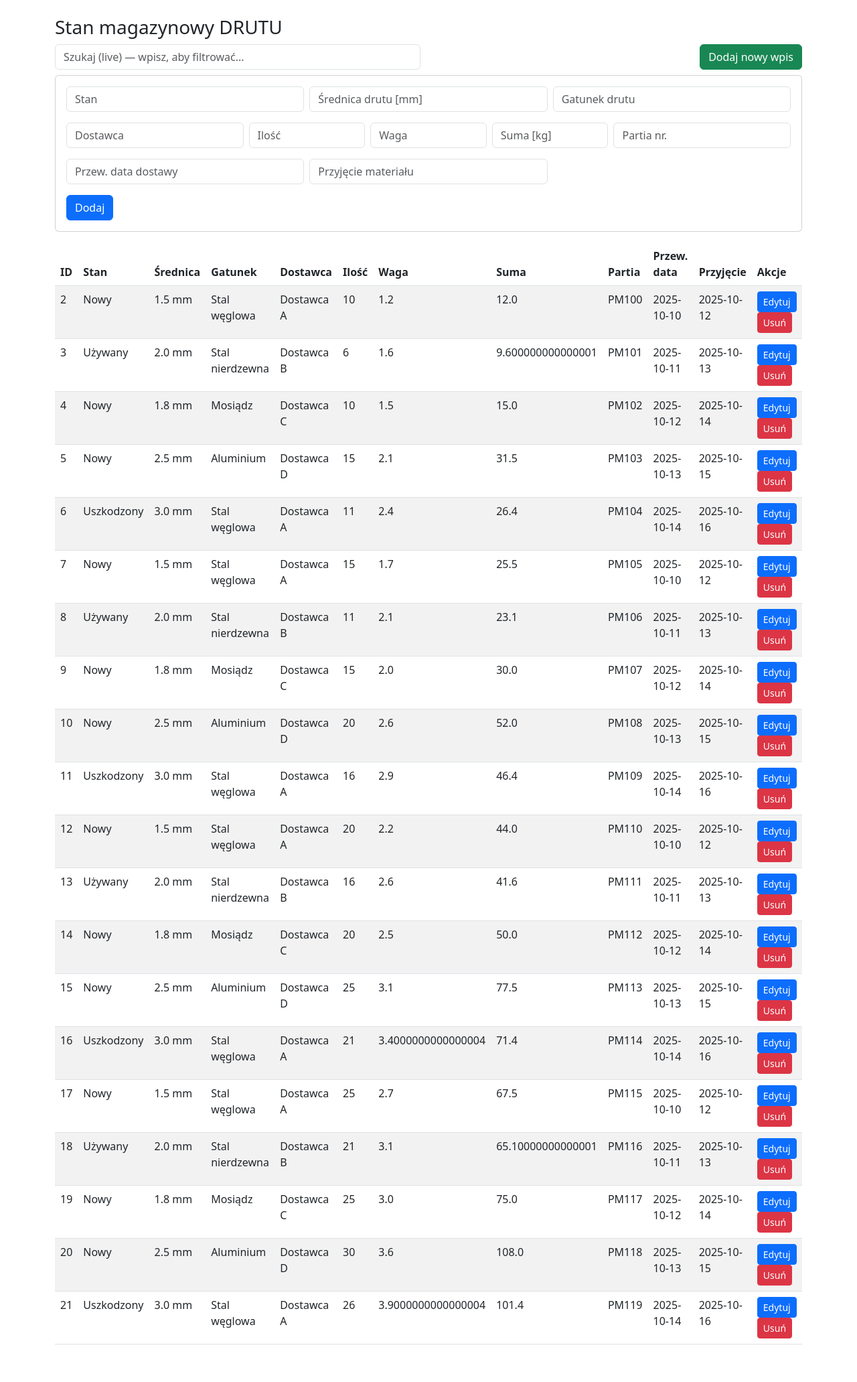
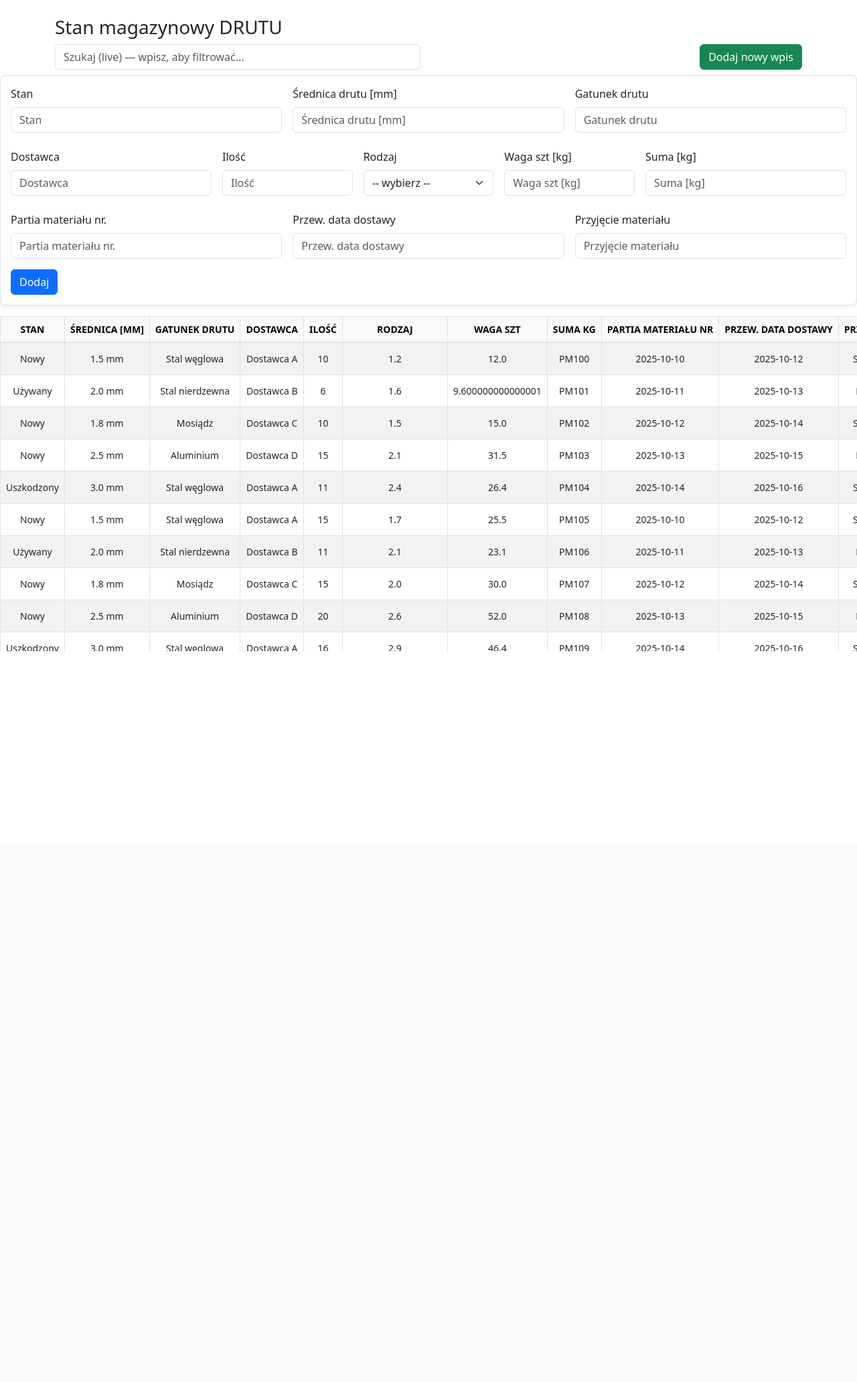
Before and after one commit to dawid50410/magazyn-web, a Flask app: page /drut in a window 1280 px wide, after a click on "Dodaj nowy wpis". Shown: the part 56-2119 px from the top of the page at 67% size. After the commit the page ends 1028 px from the top, so only its background shows below. Run offline with Flask 2, Linux system fonts and the light colour scheme; the visitor is signed in with stand-in values (Sample User, id 1).

Commit message:
dodanie opisow do wpisania rekordow, naprawienie opcji szukaj, dodanie odpowiednich nazw kolumn, dodnie obliczania wagi w drut html

```diff
--- a/app.py
+++ b/app.py
@@ -18,7 +18,7 @@
             session['username'] = username
             session['role'] = users.get_role(username)
             flash('Zalogowano pomyślnie', 'success')
-            return redirect(url_for('index'))
+            return redirect(url_for('drut_page'))
         else:
             flash('Błędne dane logowania', 'danger')
     return render_template('login.html')
--- /dev/null
+++ b/static/js/drut.js
@@ -0,0 +1,64 @@
+document.addEventListener("DOMContentLoaded", function() {
+  const ilosc = document.getElementById("ilosc");
+  const waga = document.getElementById("waga");
+  const suma = document.getElementById("suma");
+
+  function przeliczSume() {
+    const il = parseFloat(ilosc.value) || 0;
+    const wg = parseFloat(waga.value) || 0;
+    suma.value = (il * wg).toFixed(2);
+  }
+
+  ilosc.addEventListener("input", przeliczSume);
+  waga.addEventListener("input", przeliczSume);
+});
+
+const role = "{{ role }}";  // pamiętaj, żeby w HTML wstawić wartość roli admina
+
+// debounce helper
+function debounce(fn, delay) {
+  let t;
+  return function(...args) {
+    clearTimeout(t);
+    t = setTimeout(() => fn.apply(this, args), delay);
+  }
+}
+
+async function fetchDrut(q) {
+  const url = '/drut/search?q=' + encodeURIComponent(q);
+  const res = await fetch(url);
+  if (!res.ok) return;
+  const body = document.getElementById('drutBody');
+  body.innerHTML = '';
+  const data = await res.json();
+
+  data.forEach(row => {
+    const tr = document.createElement('tr');
+    tr.innerHTML = `
+      <td>${row.stan||''}</td>
+      <td>${row.srednica_drutu||''}</td>
+      <td>${row.gatunek_drutu||''}</td>
+      <td>${row.dostawca||''}</td>
+      <td>${row.ilosc_szpule_kregi||''}</td>
+      <td>${row.rodzaj||''}</td>
+      <td>${row.waga||''}</td>
+      <td>${row.suma_kg||''}</td>
+      <td>${row.partia_materialu_nr||''}</td>
+      <td>${row.przewidywana_data_dostawy||''}</td>
+      <td>${row.przyjecie_materialu||''}</td>
+      ${role === 'admin' ? `
+      <td>
+        <button class="btn btn-sm btn-primary" data-bs-toggle="modal" data-bs-target="#editModal${row.id}">Edytuj</button>
+        <form method="post" action="/drut/delete/${row.id}" style="display:inline;">
+          <button class="btn btn-sm btn-danger" onclick="return confirm('Usuń rekord?')">Usuń</button>
+        </form>
+      </td>` : ''}
+    `;
+    body.appendChild(tr);
+  });
+}
+
+const inputD = document.getElementById('searchDrut');
+inputD.addEventListener('keyup', debounce((e) => {
+  fetchDrut(e.target.value);
+}, 250));
--- /dev/null
+++ b/static/style.css
@@ -0,0 +1,60 @@
+/* ---- Sticky header z cieniem dla tabel DRUT i SPREŻYNY ---- */
+.table-responsive {
+  max-height: 500px; /* wysokość kontenera tabeli */
+  overflow-y: auto;  /* scroll pionowy */
+  overflow-x: auto;  /* scroll poziomy */
+}
+
+#drutTable thead th,
+#sprezTable thead th {
+  position: sticky;
+  top: 0;
+  background-color: #f8f9fa; /* kolor nagłówków */
+  z-index: 10;                /* aby były nad innymi komórkami */
+  border-bottom: 2px solid #dee2e6;
+  box-shadow: 0 2px 4px rgba(0, 0, 0, 0.08); /* delikatny cień */
+}
+
+/* ---- Tabele DRUT i SPREŻYNY ---- */
+#drutTable th, #drutTable td,
+#sprezTable th, #sprezTable td {
+  white-space: nowrap;
+  vertical-align: middle;
+  text-align: center;
+  font-size: 14px;
+  border: 1px solid #dee2e6;
+  padding: 8px;
+}
+
+#drutTable th, #sprezTable th {
+  font-weight: 600;
+}
+
+#drutTable, #sprezTable {
+  border-collapse: collapse;
+  width: 100%;
+}
+
+/* ---- Formularz dodawania (lekki cień + zaokrąglenia) ---- */
+#addForm .card {
+  border-radius: 8px;
+  border: 1px solid #dee2e6;
+  box-shadow: 0 2px 6px rgba(0,0,0,0.05);
+  padding: 15px;
+  background-color: #ffffff;
+}
+
+/* ---- Responsywne dopasowanie dla małych ekranów ---- */
+@media (max-width: 768px) {
+  #drutTable th, #drutTable td,
+  #sprezTable th, #sprezTable td {
+    font-size: 12px;
+    padding: 6px;
+  }
+
+  /* Formularz: kolumny układają się w pionie */
+  #addForm .row > [class*='col-'] {
+    flex: 0 0 100%;
+    max-width: 100%;
+  }
+}
--- a/templates/base.html
+++ b/templates/base.html
@@ -6,6 +6,8 @@
     <meta name="viewport" content="width=device-width, initial-scale=1">
     <title>Magazyn Demo</title>
     <link href="https://cdn.jsdelivr.net/npm/bootstrap@5.3.0/dist/css/bootstrap.min.css" rel="stylesheet">
+    <link rel="stylesheet" href="{{ url_for('static', filename='style.css') }}">
+    <script src="{{ url_for('static', filename='js/drut.js') }}"></script>
     <style>
       body { padding-bottom: 40px; }
     </style>
--- a/templates/drut.html
+++ b/templates/drut.html
@@ -12,40 +12,98 @@
     {% endif %}
   </div>
 </div>
+</div>
 <div id="addForm" class="collapse mb-3">
   {% if role == 'admin' %}
-  <div class="card card-body">
+  <div class="card card-body shadow-sm border">
     <form method="post">
-      <div class="row g-2">
-        <div class="col-md-4"><input name="stan" class="form-control" placeholder="Stan"></div>
-        <div class="col-md-4"><input name="srednica_drutu" class="form-control" placeholder="Średnica drutu [mm]"></div>
-        <div class="col-md-4"><input name="gatunek_drutu" class="form-control" placeholder="Gatunek drutu"></div>
+
+      <div class="row g-3">
+        <div class="col-md-4">
+          <label for="stan" class="form-label">Stan</label>
+          <input id="stan" name="stan" class="form-control" placeholder="Stan">
         </div>
-      <div class="row g-2 mt-2">
-        <div class="col-md-3"><input name="dostawca" class="form-control" placeholder="Dostawca"></div>
-        <div class="col-md-2"><input name="ilosc_szpule_kregi" class="form-control" placeholder="Ilość"></div>
-        <div class="col-md-2"><input name="waga" class="form-control" placeholder="Waga"></div>
-        <div class="col-md-2"><input name="suma_kg" class="form-control" placeholder="Suma [kg]"></div>
-        <div class="col-md-3"><input name="partia_materialu_nr" class="form-control" placeholder="Partia nr."></div>
+        <div class="col-md-4">
+          <label for="srednica_drutu" class="form-label">Średnica drutu [mm]</label>
+          <input id="srednica_drutu" name="srednica_drutu" class="form-control" placeholder="Średnica drutu [mm]">
         </div>
-      <div class="row g-2 mt-2">
-        <div class="col-md-4"><input name="przewidywana_data_dostawy" class="form-control" placeholder="Przew. data dostawy"></div>
-        <div class="col-md-4"><input name="przyjecie_materialu" class="form-control" placeholder="Przyjęcie materiału"></div>
+        <div class="col-md-4">
+          <label for="gatunek_drutu" class="form-label">Gatunek drutu</label>
+          <input id="gatunek_drutu" name="gatunek_drutu" class="form-control" placeholder="Gatunek drutu">
         </div>
+      </div>
+
+      <div class="row g-3 mt-2">
+        <div class="col-md-3">
+          <label for="dostawca" class="form-label">Dostawca</label>
+          <input id="dostawca" name="dostawca" class="form-control" placeholder="Dostawca">
+        </div>
+        <div class="col-md-2">
+          <label for="ilosc" class="form-label">Ilość</label>
+          <input id="ilosc" name="ilosc_szpule_kregi" type="number" min="0" class="form-control" placeholder="Ilość">
+        </div>
+        <div class="col-md-2">
+          <label for="rodzaj" class="form-label">Rodzaj</label>
+          <select id="rodzaj" name="rodzaj" class="form-select">
+            <option value="">-- wybierz --</option>
+            <option value="szpule">Szpule</option>
+            <option value="kręgi">Kręgi</option>
+          </select>
+        </div>
+        <div class="col-md-2">
+          <label for="waga" class="form-label">Waga szt [kg]</label>
+          <input id="waga" name="waga" type="number" step="0.01" min="0" class="form-control" placeholder="Waga szt [kg]">
+        </div>
+        <div class="col-md-3">
+          <label for="suma" class="form-label">Suma [kg]</label>
+          <input id="suma" name="suma_kg" class="form-control" placeholder="Suma [kg]" readonly>
+        </div>
+      </div>
+
+      <div class="row g-3 mt-2">
+        <div class="col-md-4">
+          <label for="partia_materialu_nr" class="form-label">Partia materiału nr.</label>
+          <input id="partia_materialu_nr" name="partia_materialu_nr" class="form-control" placeholder="Partia materiału nr.">
+        </div>
+        <div class="col-md-4">
+          <label for="przewidywana_data_dostawy" class="form-label">Przew. data dostawy</label>
+          <input id="przewidywana_data_dostawy" name="przewidywana_data_dostawy" class="form-control" placeholder="Przew. data dostawy">
+        </div>
+        <div class="col-md-4">
+          <label for="przyjecie_materialu" class="form-label">Przyjęcie materiału</label>
+          <input id="przyjecie_materialu" name="przyjecie_materialu" class="form-control" placeholder="Przyjęcie materiału">
+        </div>
+      </div>
+
       <button class="btn btn-primary mt-3">Dodaj</button>
     </form>
   </div>
   {% endif %}
 </div>
+
+
+
 <div class="table-responsive">
-  <table class="table table-striped" id="drutTable">
-    <thead><tr>
-      <th>ID</th><th>Stan</th><th>Średnica</th><th>Gatunek</th><th>Dostawca</th><th>Ilość</th><th>Waga</th><th>Suma</th><th>Partia</th><th>Przew. data</th><th>Przyjęcie</th>{% if role=='admin' %}<th>Akcje</th>{% endif %}
-    </tr></thead>
+<table class="table table-striped table-bordered align-middle text-center" id="drutTable">
+  <thead class="table-light text-uppercase">
+    <tr>
+      <th>Stan</th>
+      <th>Średnica [mm]</th>
+      <th>Gatunek drutu</th>
+      <th>Dostawca</th>
+      <th>Ilość</th>
+      <th>Rodzaj</th>
+      <th>Waga szt</th>
+      <th>Suma kg</th>
+      <th>Partia materiału nr</th>
+      <th>Przew. data dostawy</th>
+      <th>Przyjęcie</th>
+      {% if role=='admin' %}<th>Akcje</th>{% endif %}
+    </tr>
+  </thead>
   <tbody id="drutBody">
     {% for row in dane %}
     <tr>
-        <td>{{ row[0] }}</td>
       <td>{{ row[1] }}</td>
       <td>{{ row[2] }}</td>
       <td>{{ row[3] }}</td>
@@ -56,40 +114,13 @@
       <td>{{ row[8] }}</td>
       <td>{{ row[9] }}</td>
       <td>{{ row[10] }}</td>
+      <td>{{ row[11] }}</td>
       {% if role=='admin' %}
       <td>
         <button class="btn btn-sm btn-primary" data-bs-toggle="modal" data-bs-target="#editModal{{ row[0] }}">Edytuj</button>
         <form method="post" action="{{ url_for('drut_delete', record_id=row[0]) }}" style="display:inline;">
           <button class="btn btn-sm btn-danger" onclick="return confirm('Usuń rekord?')">Usuń</button>
         </form>
-          <div class="modal fade" id="editModal{{ row[0] }}" tabindex="-1">
-            <div class="modal-dialog modal-lg">
-              <div class="modal-content">
-                <form method="post" action="{{ url_for('drut_edit', record_id=row[0]) }}">
-                <div class="modal-header"><h5 class="modal-title">Edytuj #{{ row[0] }}</h5><button class="btn-close" data-bs-dismiss="modal"></button></div>
-                <div class="modal-body">
-                  <div class="row g-2">
-                    <div class="col-md-4"><input name="stan" class="form-control" value="{{ row[1] }}"></div>
-                    <div class="col-md-4"><input name="srednica_drutu" class="form-control" value="{{ row[2] }}"></div>
-                    <div class="col-md-4"><input name="gatunek_drutu" class="form-control" value="{{ row[3] }}"></div>
-                  </div>
-                  <div class="row g-2 mt-2">
-                    <div class="col-md-3"><input name="dostawca" class="form-control" value="{{ row[4] }}"></div>
-                    <div class="col-md-2"><input name="ilosc_szpule_kregi" class="form-control" value="{{ row[5] }}"></div>
-                    <div class="col-md-2"><input name="waga" class="form-control" value="{{ row[6] }}"></div>
-                    <div class="col-md-2"><input name="suma_kg" class="form-control" value="{{ row[7] }}"></div>
-                    <div class="col-md-3"><input name="partia_materialu_nr" class="form-control" value="{{ row[8] }}"></div>
-                  </div>
-                  <div class="row g-2 mt-2">
-                    <div class="col-md-4"><input name="przewidywana_data_dostawy" class="form-control" value="{{ row[9] }}"></div>
-                    <div class="col-md-4"><input name="przyjecie_materialu" class="form-control" value="{{ row[10] }}"></div>
-                  </div>
-                </div>
-                <div class="modal-footer"><button class="btn btn-primary">Zapisz</button></div>
-                </form>
-              </div>
-            </div>
-          </div>
       </td>
       {% endif %}
     </tr>
@@ -98,37 +129,32 @@
 </table>
 </div>
 
+
 <script>
-// debounce helper
-function debounce(fn, delay) {
-  let t;
-  return function(...args) {
-    clearTimeout(t);
-    t = setTimeout(() => fn.apply(this, args), delay);
+  // Pobieramy element input i tabelę
+  const searchInput = document.getElementById('searchDrut');
+  const table = document.getElementById('drutTable');
+  const tbody = document.getElementById('drutBody');
+
+  searchInput.addEventListener('input', function() {
+    const filter = this.value.toLowerCase(); // zamiana na małe litery dla łatwego porównania
+    const rows = tbody.getElementsByTagName('tr');
+
+    for (let i = 0; i < rows.length; i++) {
+      const cells = rows[i].getElementsByTagName('td');
+      let match = false;
+
+      // sprawdzamy każdą komórkę w wierszu
+      for (let j = 0; j < cells.length; j++) {
+        if (cells[j].textContent.toLowerCase().includes(filter)) {
+          match = true;
+          break;
         }
       }
 
-async function fetchDrut(q) {
-  const url = '/drut/search?q=' + encodeURIComponent(q);
-  const res = await fetch(url);
-  if (!res.ok) return;
-  const data = await res.json();
-  const body = document.getElementById('drutBody');
-  body.innerHTML = '';
-  data.forEach(row => {
-    const tr = document.createElement('tr');
-    tr.innerHTML = `
-      <td>${row.id}</td><td>${row.stan||''}</td><td>${row.srednica_drutu||''}</td><td>${row.gatunek_drutu||''}</td>
-      <td>${row.dostawca||''}</td><td>${row.ilosc_szpule_kregi||''}</td><td>${row.waga||''}</td><td>${row.suma_kg||''}</td>
-      <td>${row.partia_materialu_nr||''}</td><td>${row.przewidywana_data_dostawy||''}</td><td>${row.przyjecie_materialu||''}</td>
-    `;
-    body.appendChild(tr);
+      // pokazujemy lub ukrywamy wiersz w zależności od dopasowania
+      rows[i].style.display = match ? '' : 'none';
+    }
   });
-}
-
-const inputD = document.getElementById('searchDrut');
-inputD.addEventListener('keyup', debounce((e) => {
-  fetchDrut(e.target.value);
-}, 250));
 </script>
 {% endblock %}
```
Also changed, not shown: database.py (+67 -39 lines), templates/sprezyny.html (+95 -45 lines), magazyn.db, 1 other file. Lines whose indentation alone changed are shown as unchanged.
